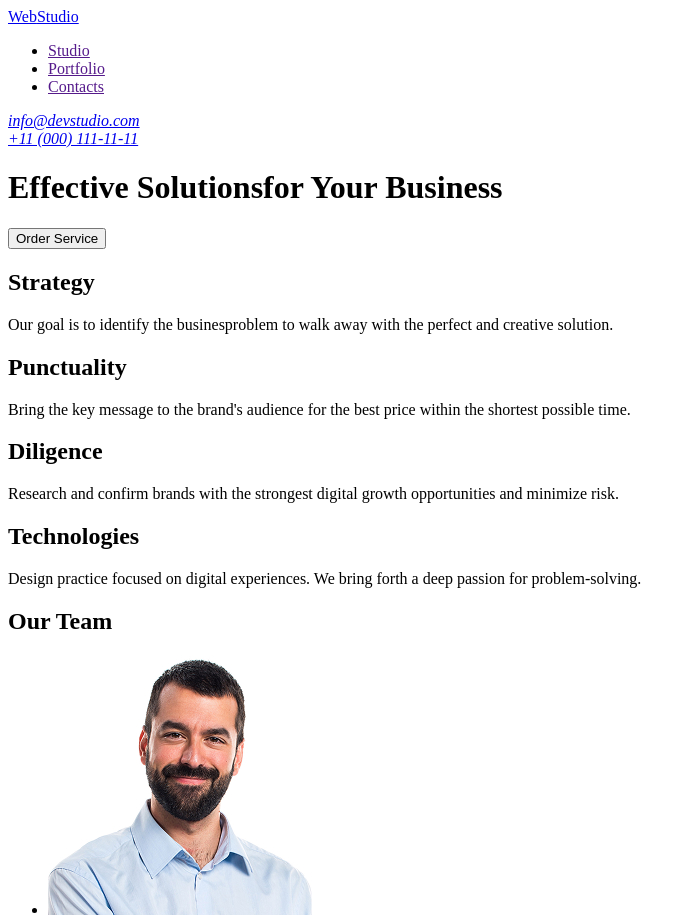
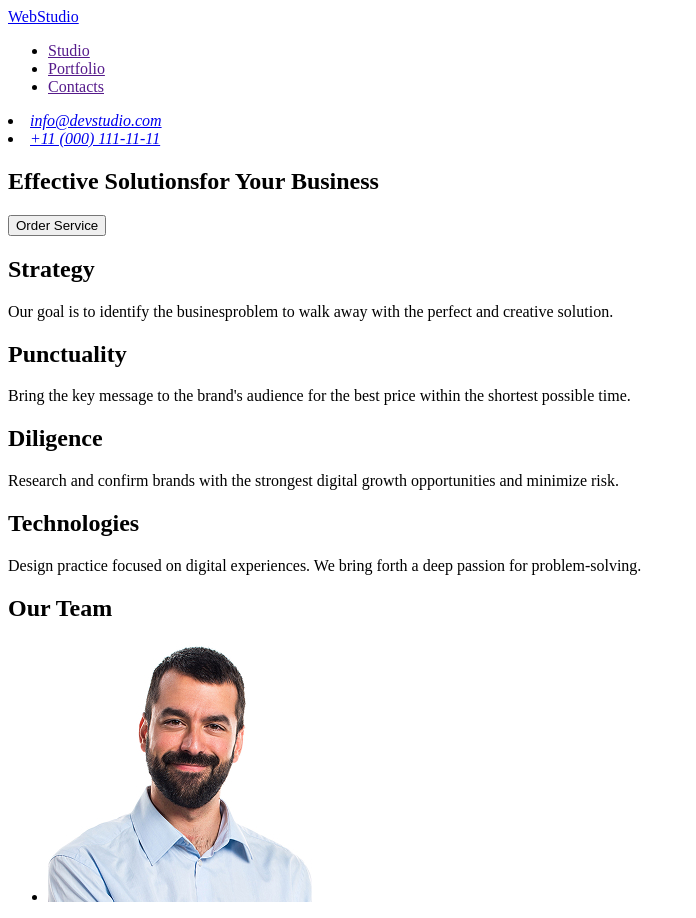
Before and after one commit to taras176/goit-markup-hw-02, a plain HTML site: page index.html in a window 1280 px wide. Shown: the top 918 px of the page, without its empty margins (0-696 px from the left). Drawn offline with Linux system fonts and the light colour scheme.

Commit message:
index.html2

```diff
--- a/index.html
+++ b/index.html
@@ -7,7 +7,7 @@
 </head>
 <body>
 <header>
-  <a href="./index.html"><span>Web</span><span>Studio</span></a>
+  <a href="./index.html">WebStudio</a>
  <nav>
   <ul>
     <li><a href="">Studio</a></li>
@@ -15,15 +15,18 @@
     <li><a href="">Contacts</a></li>
   </ul>
   <address>
-    <a href="mailto:info@devstudio.com">info@devstudio.com</a><br />
-    <a href="tel:+110001111111">+11 (000) 111-11-11</a><br />
+    <li><a href="mailto:info@devstudio.com">info@devstudio.com</a><br /></li>
+    <li><a href="tel:+110001111111">+11 (000) 111-11-11</a><br /></li>
   </address>
  </nav>
 </header>
 
 <main>
- <h1>Effective Solutionsfor Your Business</h1>
-  <button type="button">Order Service</button>
+  <section>
+    <h1>Effective Solutionsfor Your Business</h1>
+    <button type="button">Order Service</button>
+  </section>
+
   <section>
     <h2>Strategy</h2>
       <p>Our goal is to identify the businesproblem to walk away with the perfect and creative solution.</p>
```
